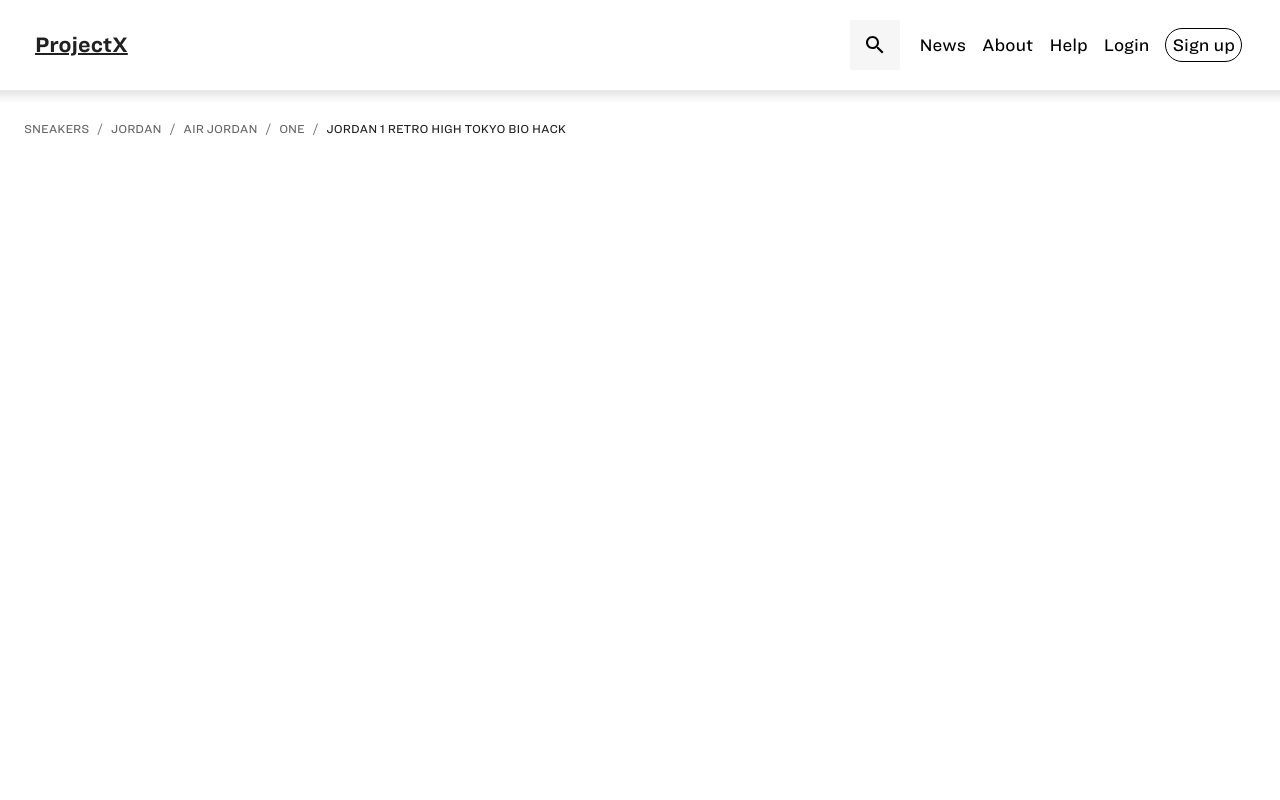
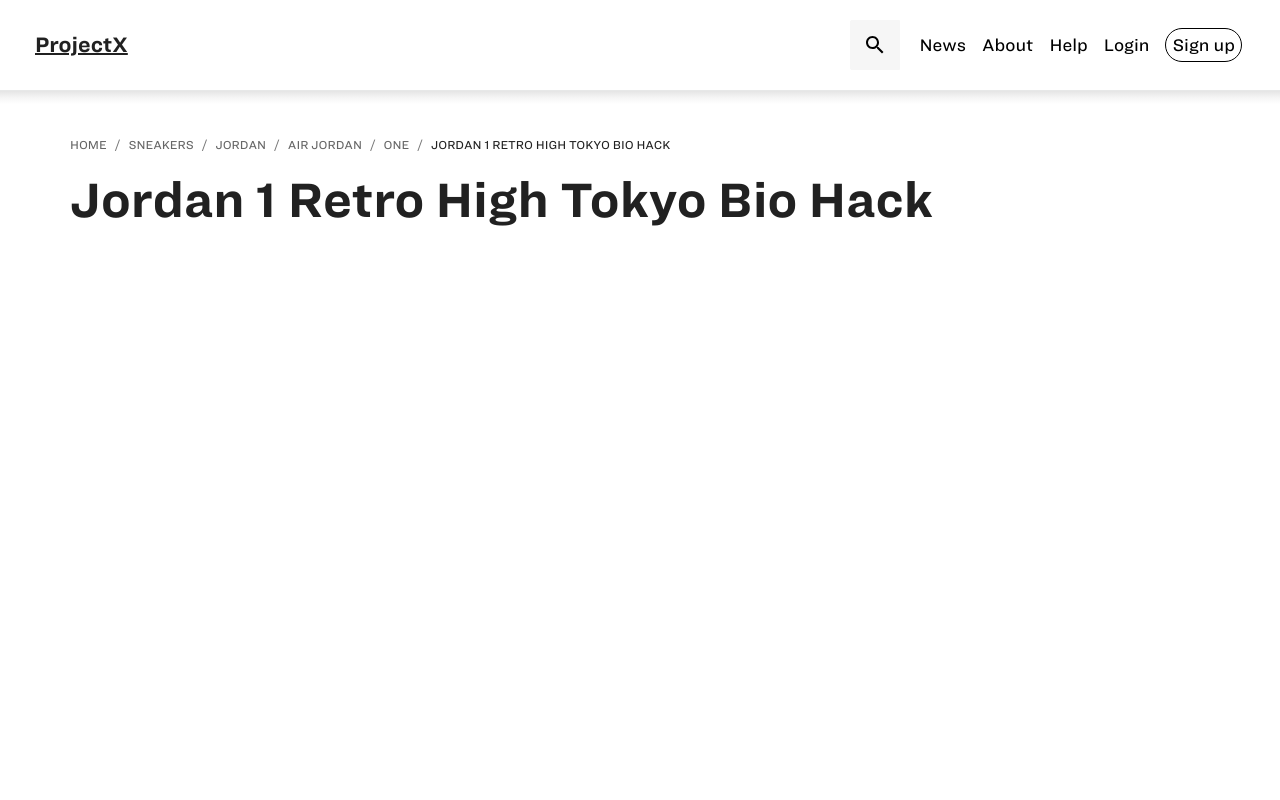
Before and after one commit to Ngxba/projectX-FrontEnd, a React (Create React App) app: page /product in a window 1280 px wide. Shown: the top 800 px of the page. Built offline with nearby package versions, Linux system fonts and the light colour scheme.

Commit message:
Add styles, List out TODO components

```diff
--- a/src/template/product.jsx
+++ b/src/template/product.jsx
@@ -2,6 +2,7 @@ import React from 'react';
 import Container from '@material-ui/core/Container';
 import { makeStyles } from '@material-ui/core/styles';
 import SimpleBreadcrumbs from '../components/Breadcrumbs/breadcrumbs';
+import CustomTypography from '../components/Typography/typography';
 
 const data = {
   _id: '60615f4c18d5191cf8e960df',
@@ -39,6 +40,26 @@ const data = {
 };
 
 const useStyles = makeStyles(() => ({
+  container: {
+    paddingRight: '15px',
+    paddingLeft: '15px',
+    marginRight: 'auto',
+    marginLeft: 'auto',
+
+    '@media (min-width:768px)': {
+      width: '750px',
+    },
+
+    '@media (min-width:992px)': {
+      width: '970px',
+    },
+
+    '@media (min-width:1200px)': {
+      width: '1170px',
+    },
+
+  },
+
   shadow: {
     height: '20px',
     background: 'linear-gradient(#e5e5e5,#f5f5f5,#fff,#fff)',
@@ -64,21 +85,25 @@ const useStyles = makeStyles(() => ({
   },
 
   breadcrumbs_container: {
-    paddingRight: '15px',
-    paddingLeft: '15px',
-    marginRight: 'auto',
-    marginLeft: 'auto',
+    margin: '1rem 0',
+    display: 'flex',
+    flexFlow: 'row nowrap',
+    justifyContent: 'space-between',
+    alignItems: 'center',
+    cursor: 'default',
 
-    '@media (min-width:768px)': {
-      width: '750px',
+    '& @media (max-width:991px)': {
+      width: '100%',
     },
 
-    '@media (min-width:992px)': {
-      width: '970px',
+    '& @media (max-width:767px)': {
+      flexFlow: 'row wrap',
+      justifyContent: 'center',
+      margin: '30px 0',
     },
 
-    '@media (min-width:1200px)': {
-      width: '1170px',
+    '& @media (min-width:768px) and (max-width:768px)': {
+      marginTop: '30px',
     },
   },
 }));
@@ -100,7 +125,8 @@ const Product = () =>
 
   const { tags, productName } = data;
 
-  const breadcrumbs = [...tags.slice(0, tags.length - 5), productName];
+  // Generate data for breadcrumbs
+  const breadcrumbs = ['home', ...tags.slice(0, tags.length - 5), productName];
 
   return (
     <>
@@ -109,9 +135,42 @@ const Product = () =>
         {/* Shadow below navbar */}
         <div className={classes.shadow} />
 
-        <Container>
+        <Container classes={
+          {
+            root: classes.container,
+          }
+        }
+        >
+          <div className={classes.breadcrumbs_container}>
+            <SimpleBreadcrumbs data={breadcrumbs} />
 
-          <SimpleBreadcrumbs data={breadcrumbs} />
+            {/* TODO Social buttons */}
+
+          </div>
+
+          {/*  Product name */}
+          <CustomTypography
+            txtStyle="text--heading"
+            txtType="text--bold"
+            txtComponent="h1"
+            fontSize="46px"
+          >
+            {productName}
+          </CustomTypography>
+
+          {/* TODO Product general info */}
+
+          {/* TODO Size picker */}
+
+          {/* TODO Buy button */}
+
+          {/* TODO Product image */}
+
+          {/* TODO Product detail */}
+
+          {/* TODO Product story */}
+
+          {/* TODO Related product */}
 
         </Container>
       </div>
```
